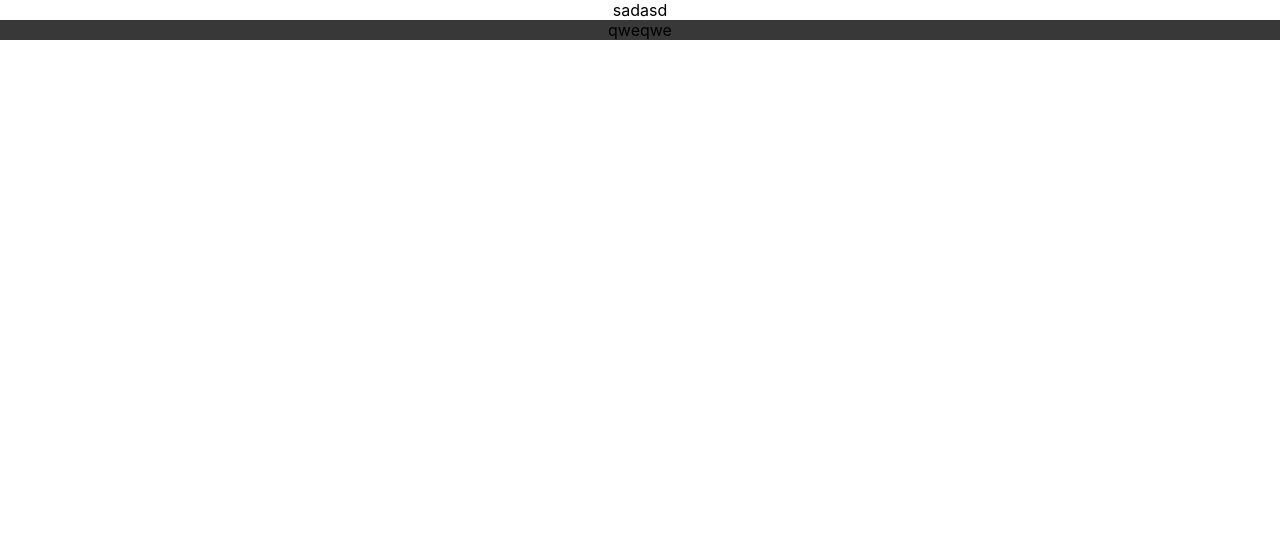
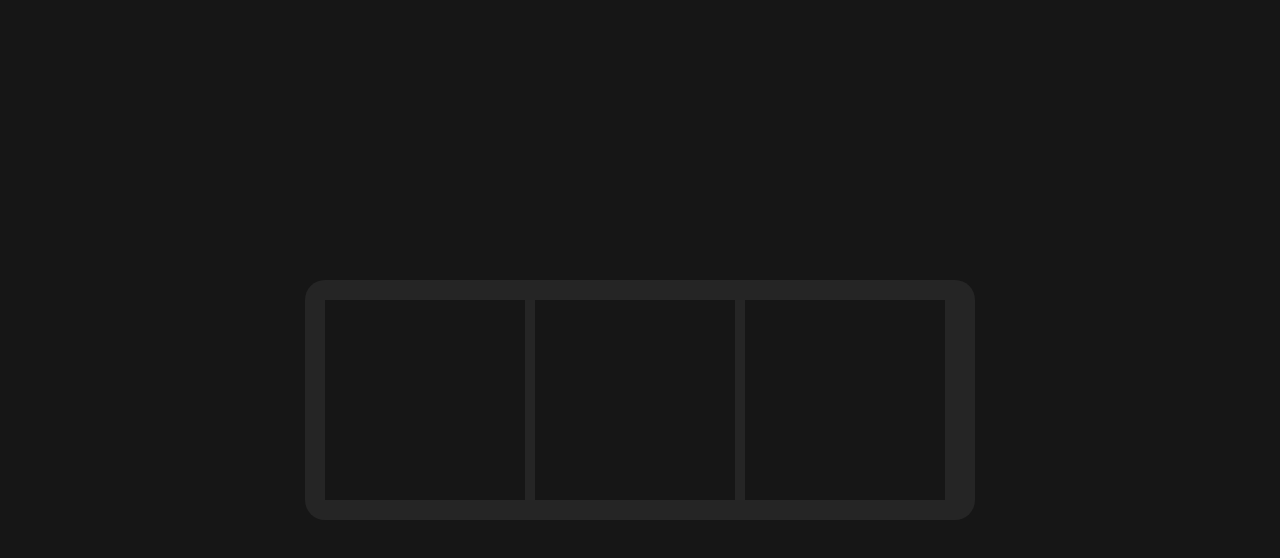
Before and after one commit to genekomarov/main, a React (Create React App) app in the folder projects/poker-calc-v2/client/app/: page / in a window 1280 px wide. Shown: the top 558 px of the page. Built offline with nearby package versions, Linux system fonts and the light colour scheme.

Commit message:
Сверстали сетку

```diff
--- a/projects/poker-calc-v2/client/app/src/App.tsx
+++ b/projects/poker-calc-v2/client/app/src/App.tsx
@@ -1,6 +1,6 @@
 import React from 'react';
 import './App.css';
-import {Page} from '@/Application/page';
+import Page from '@/Application/Page/Page';
 
 function App(): React.JSX.Element {
   return (
--- /dev/null
+++ b/projects/poker-calc-v2/client/app/src/modules/Application/Bulk/Bulk.tsx
@@ -0,0 +1,19 @@
+import React from "react";
+
+interface IProps {
+    containerWidth: number;
+    children: React.JSX.Element
+}
+
+export default function Bulk(props: IProps): React.JSX.Element {
+
+    return (
+        <div
+            style={{
+                width: "700px"
+            }}
+        >
+            {React.cloneElement(props.children, {})}
+        </div>
+    );
+}
--- /dev/null
+++ b/projects/poker-calc-v2/client/app/src/modules/Application/Content/Content.module.scss
@@ -0,0 +1,8 @@
+.content {
+    padding: 15px;
+    margin: 15px;
+    background-color: var(--bgColor2);
+    border-radius: var(--radius1);
+    display: flex;
+    flex-wrap: wrap;
+}
--- /dev/null
+++ b/projects/poker-calc-v2/client/app/src/modules/Application/Content/Content.tsx
@@ -0,0 +1,21 @@
+import React from "react";
+import styles from '@/Application/Content/Content.module.scss';
+import Panel from '@/Application/Panel/Panel';
+
+export default function Content(): React.JSX.Element {
+    const [panels, setPanels] = React.useState<{
+        [name: string]: () => React.JSX.Element
+    }>({
+        Panel1: Panel,
+        Panel2: Panel,
+        Panel3: Panel,
+    });
+
+    return (
+        <div className={styles.content}>
+            <panels.Panel1/>
+            <panels.Panel2/>
+            <panels.Panel3/>
+        </div>
+    );
+}
--- /dev/null
+++ b/projects/poker-calc-v2/client/app/src/modules/Application/Page/Page.module.scss
@@ -0,0 +1,7 @@
+.panel {
+    background-color: var(--bgColor1);
+    display: flex;
+    min-height: 100vh;
+    justify-content: center;
+    align-items: center;
+}
--- /dev/null
+++ b/projects/poker-calc-v2/client/app/src/modules/Application/Page/Page.tsx
@@ -0,0 +1,39 @@
+import React, {useEffect} from "react";
+import theme from '@/Common/themes/dark/theme.module.scss';
+import styles from '@/Application/Page/Page.module.scss';
+import classNames from 'classnames';
+import Bulk from '@/Application/Bulk/Bulk';
+import Content from '@/Application/Content/Content';
+
+export default function Page(): React.JSX.Element {
+    const containerRef = React.createRef<HTMLDivElement>();
+    const [containerWidth, setContainerWidth] = React.useState(10);
+
+    useEffect(() => {
+        const resizeObserver = new ResizeObserver((entries) => {
+            setContainerWidth(entries[0].contentRect.width);
+        });
+        if (!containerRef.current) {
+            return;
+        }
+        resizeObserver.observe(containerRef.current);
+        return (): void => {
+            if (!containerRef.current) {
+                return;
+            }
+            resizeObserver.unobserve(containerRef.current);
+        };
+    }, [containerRef]);
+
+    return (
+        <div
+            className={classNames(theme.dark, styles.panel)}
+            ref={containerRef}
+        >
+            {/* {containerWidth} */}
+            <Bulk containerWidth={containerWidth}>
+                <Content/>
+            </Bulk>
+        </div>
+    );
+}
--- /dev/null
+++ b/projects/poker-calc-v2/client/app/src/modules/Application/Panel/Panel.module.scss
@@ -0,0 +1,7 @@
+.panel {
+    width: 200px;
+    aspect-ratio: 1;
+    background-color: var(--bgColor1);
+    margin: 5px;
+    flex-shrink: 0;
+}
--- /dev/null
+++ b/projects/poker-calc-v2/client/app/src/modules/Application/Panel/Panel.tsx
@@ -0,0 +1,10 @@
+import React from "react";
+import styles from '@/Application/Panel/Panel.module.scss';
+
+export default function Panel(): React.JSX.Element {
+    return (
+        <div
+            className={styles.panel}
+        />
+    );
+}
--- a/projects/poker-calc-v2/client/app/src/modules/Application/_page/Page.module.scss
+++ /dev/null
@@ -1,3 +0,0 @@
-.inner {
-    background-color: var(--bgColor3);
-}
--- a/projects/poker-calc-v2/client/app/src/modules/Application/_page/Page.tsx
+++ /dev/null
@@ -1,12 +0,0 @@
-import React from "react";
-import theme from '@/Common/themes/dark/theme.module.scss';
-import styles from '@/Application/_page/Page.module.scss';
-
-export default function Page(): React.JSX.Element {
-    return (
-        <div className={theme.dark}>
-            sadasd
-            <div className={styles.inner}>qweqwe</div>
-        </div>
-    );
-}
--- a/projects/poker-calc-v2/client/app/src/modules/Application/page.ts
+++ /dev/null
@@ -1 +0,0 @@
-export {default as Page} from '@/Application/_page/Page';
--- a/projects/poker-calc-v2/client/app/src/modules/Common/themes/base/theme.scss
+++ b/projects/poker-calc-v2/client/app/src/modules/Common/themes/base/theme.scss
@@ -1,3 +1,3 @@
 %base {
-
+    --radius1: 20px;
 }
```
